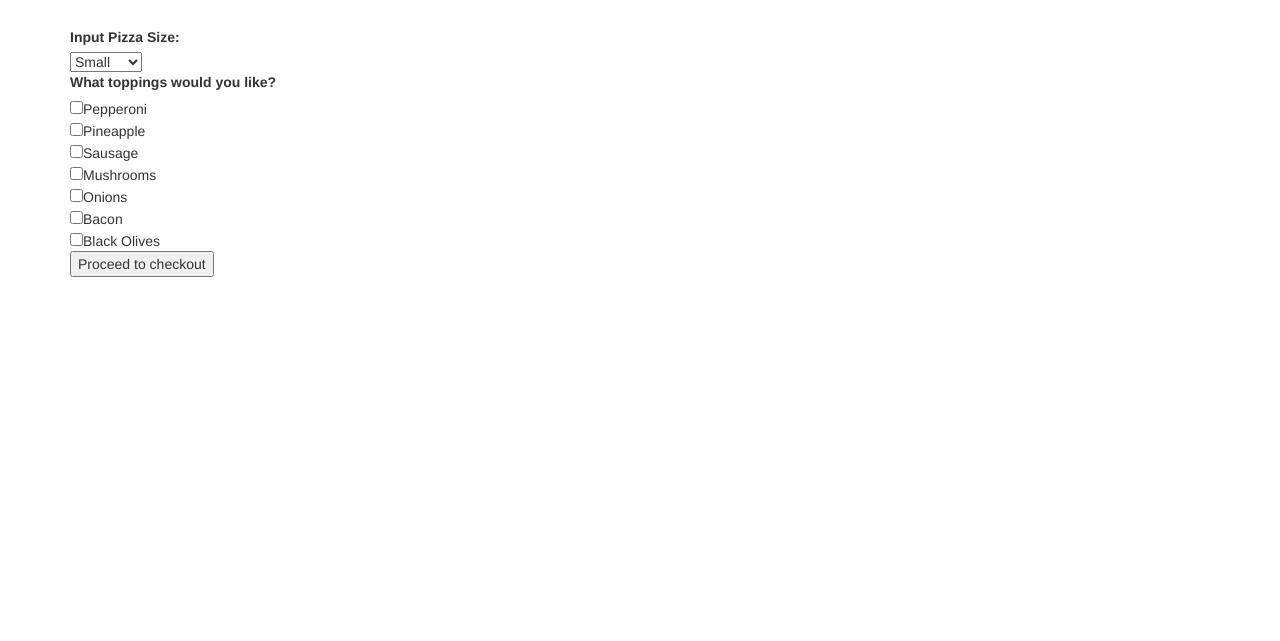
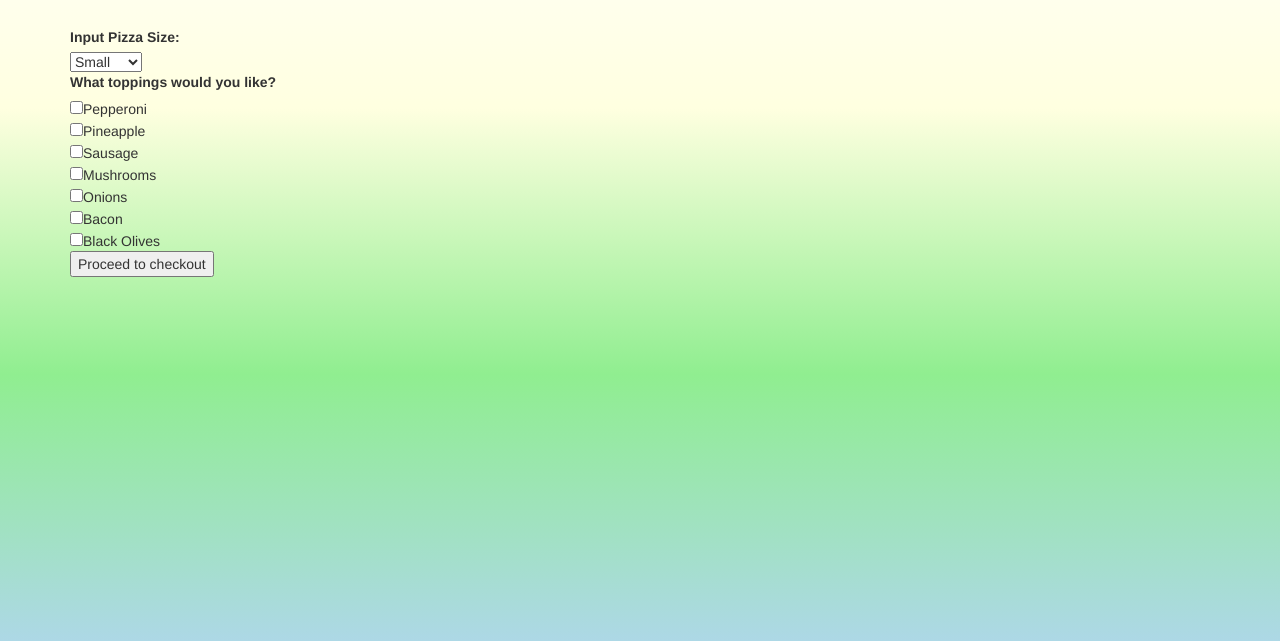
Before and after one commit to rohanpmoore/pizza-place, a plain HTML site: page index.html in a window 1280 px wide. Shown: the part 159-800 px from the top of the page. Drawn offline with Linux system fonts and the light colour scheme.

Commit message:
add styling and slight toString modification

```diff
--- a/css/styles.css
+++ b/css/styles.css
@@ -1,3 +1,11 @@
+body {
+  background-image: linear-gradient(white, lightyellow, lightgreen, lightblue);
+  background-repeat: no-repeat;
+  background-attachment: fixed;
+  height: 100%;
+  margin: 0px;
+}
+
 select {
   display: block;
 }
--- a/js/scripts.js
+++ b/js/scripts.js
@@ -61,7 +61,11 @@ Pizza.prototype.toString = function() {
     }
     output += (this.toppingList)[i];
     if(i != (this.toppingList).length - 1) {
-      output += ", ";
+      if((this.toppingList).length === 2) {
+        output += " ";
+      } else {
+        output += ", ";
+      }
     }
   }
   output += ". Your total today will be $";
```
